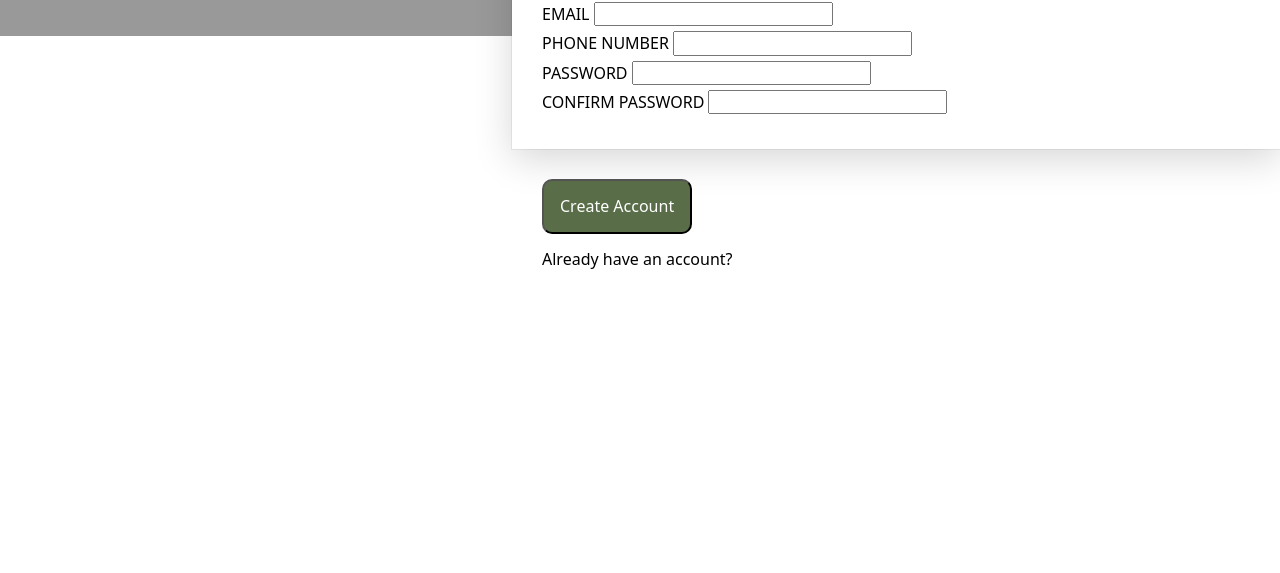
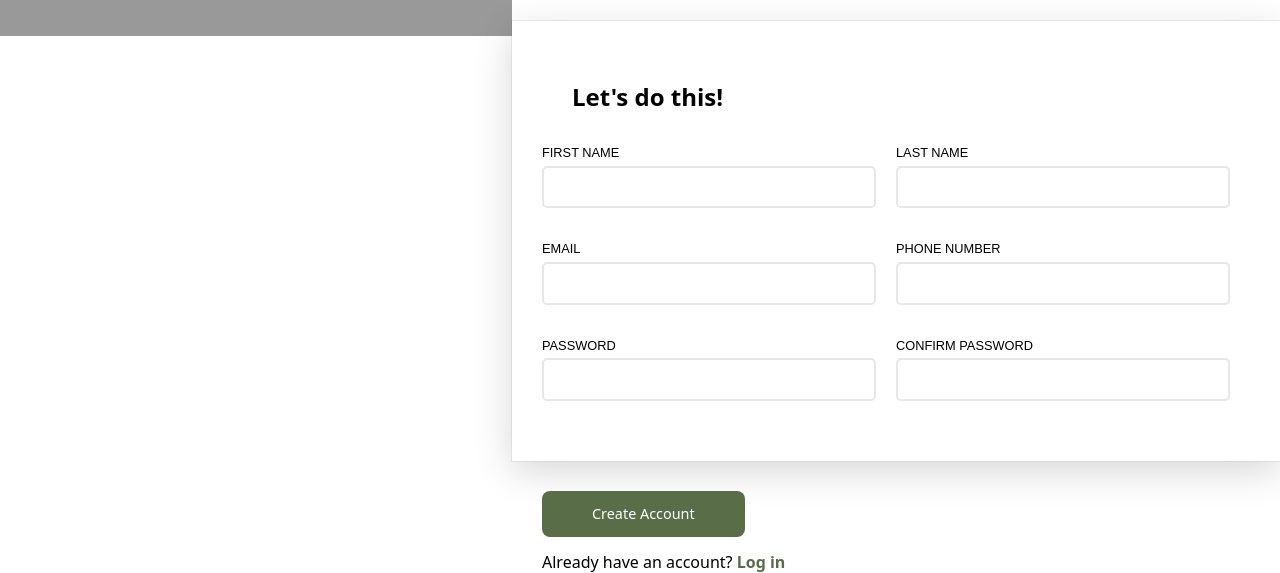
Before and after one commit to telmenganhuyag/Odin-signup, a plain HTML site: page index.html in a window 1280 px wide. Shown: the part 356-929 px from the top of the page. Before the commit the page ends 800 px from the top, so only its background shows below. Drawn offline with nearby package versions, Linux system fonts and the light colour scheme; a web font is replaced by a local one.

Commit message:
got very lost in the process so had to copy but i will get better.

```diff
--- a/index.html
+++ b/index.html
@@ -16,39 +16,43 @@
             </div>
             <p>Photo by <a href="">Halie West</a> on <a href="">Unsplash</a></p>
         </div>
-        <div class="form-container">
+        <div id="form-container">
             <h2>This is not a real online service! You know you need something<br>
-                like this in your life to help you realize your deepest dreams.<br>
+            like this in your life to help you realize your deepest dreams.<br>
                 Sign up now to get started.
-                <br>
-                <br>
-                You <em>know</em> you want to.
             </h2>
+            <h2>You <em>know</em> you want to.</h2>
             <form id="details">
-                <h3>Let's do this!</h3>
+                <h2>Let's do this!</h2>
                 <div class="form-row">
-                    <label for="fname">FIRST NAME
-                        <input type="text" name="first_name" id="fname">
-                    </label>
-                    <label for="lname">LAST NAME
-                        <input type="text" name="last_name" id="lname">
-                    </label>
+                    <div>
+                        <label for="fname">FIRST NAME</label>
+                            <input type="text" name="first_name" id="fname">
+                    </div>
+                    <div>
+                        <label for="lname">LAST NAME</label>
+                            <input type="text" name="last_name" id="lname">
+                    </div>
                 </div>
                 <div class="form-row">
-                    <label for="email">EMAIL
-                        <input type="email" name="email" id="email">
-                    </label>
-                    <label for="phone_number">PHONE NUMBER
-                        <input type="tel" name="phone_number" id="phone_number">
-                    </label>
+                    <div>
+                        <label for="email">EMAIL</label>
+                            <input type="email" name="email" id="email">
+                    </div>
+                    <div>
+                        <label for="phone_number">PHONE NUMBER</label>
+                            <input type="tel" name="phone_number" id="phone_number" pattern="[0-9]{4}(\s|-)?[0-9]{3}(\s|-)?[0-9]{4}">
+                    </div>
                 </div>
                 <div class="form-row">
-                    <label for="pwd">PASSWORD
-                        <input type="password" name="password" id="pwd">
-                    </label>
-                    <label for="pwdc">CONFIRM PASSWORD
-                        <input type="password" name="password_confirm" id="pwdc">
-                    </label>
+                    <div>
+                        <label for="pwd">PASSWORD</label>
+                            <input type="password" name="password" id="pwd" minlegth="5" maxlength="20">
+                    </div>
+                    <div>
+                        <label for="pwdc">CONFIRM PASSWORD</label>
+                            <input type="password" name="password_confirm" id="pwdc" minlength="5" maxlength="20">
+                    </div>
                 </div>
             </form>
             <button class="create">Create Account</button>
--- a/style.css
+++ b/style.css
@@ -7,7 +7,7 @@
 }
 
 .container {
-    display: flex;
+    display:flex;
     height:100vh;
 }
 
@@ -33,7 +33,7 @@
     width: 100%;
 }
 
-.hero p, a {
+.hero p, .hero a {
     color: white;
 }
 
@@ -46,42 +46,84 @@
     font-family: "norsebold"
 }
 
-.form-container {
+#form-container {
     width: 60%;
     height: 100%;
+    padding: 100px 0;
 }
 
-.form-container h3 {
+#form-container h2 {
     font-size: 1.5rem;
     line-height: 1.3;
     margin: 30px;
 }
 
-.form-container form {
+#form-container form {
     box-shadow: rgba(0, 0, 0, 0.16) 0px 10px 36px 0px,
 			rgba(0, 0, 0, 0.06) 0px 0px 0px 1px;
 		padding: 30px;
 		margin-bottom: 30px;
 }
 
-.form-container button, p {
+#form-container button, #form-container p {
     margin-left: 30px;
 }
-.form-row label {
-    display: block;
-    margin-bottom: 5px;
+
+#details .form-row {
+    display:flex;
 }
 
-#details {
-    background-color:white;
-    width: 100%;
+#details h2 {
+    margin-bottom: 30px;
 }
 
+.form-row > div {
+    flex:1;
+    padding-right: 20px;
+}
 
+.form-row > div label,
+.form-row > div input {
+	width: 100%;
+	font-family: sans-serif;
+}
 
-.create {
-    background-color: #596D48;
-    color: white;
-    padding: 1rem;
-    border-radius: 10px;
+.form-row > div label {
+	font-size: 0.8rem;
 }
+
+.form-row > div input {
+	padding: 10px;
+	margin-top: 5px;
+	margin-bottom: 30px;
+	border: 2px solid #e5e7eb;
+	border-radius: 5px;
+}
+
+.form-row > div input:invalid,
+.form-row > div input[type="password"]:invalid {
+	border-color: red;
+}
+
+button {
+	background-color: rgba(89, 109, 72);
+	border: none;
+	color: white;
+	padding: 15px 50px;
+	font-size: 0.9rem;
+	border-radius: 8px;
+	cursor: pointer;
+}
+
+button:hover {
+    background-color: rgba(89, 109, 72, 0.8);
+}
+
+a {
+	text-decoration: none;
+	color: #596d48;
+	font-weight: bold;
+}
+a:hover {
+		color: rgba(89, 109, 72, 0.8);
+	}
```
